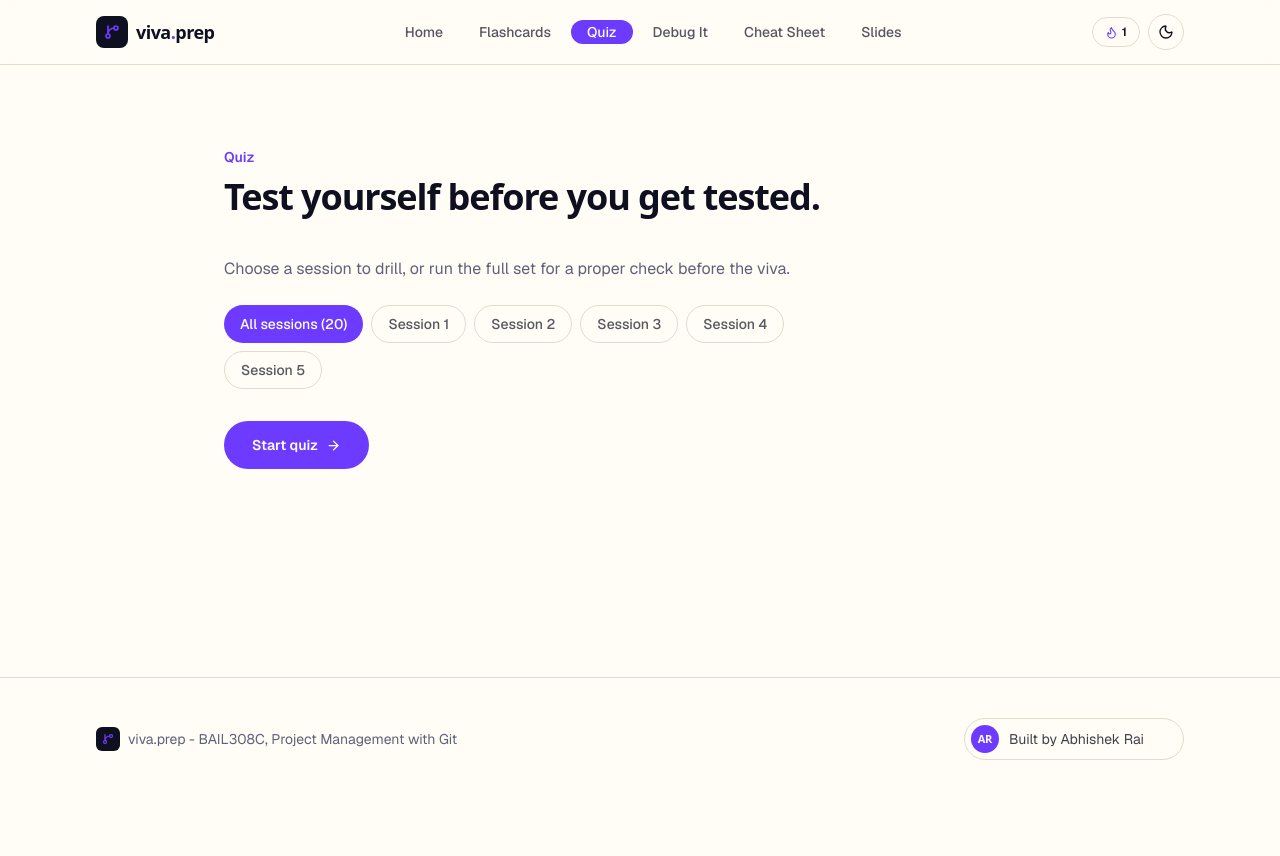
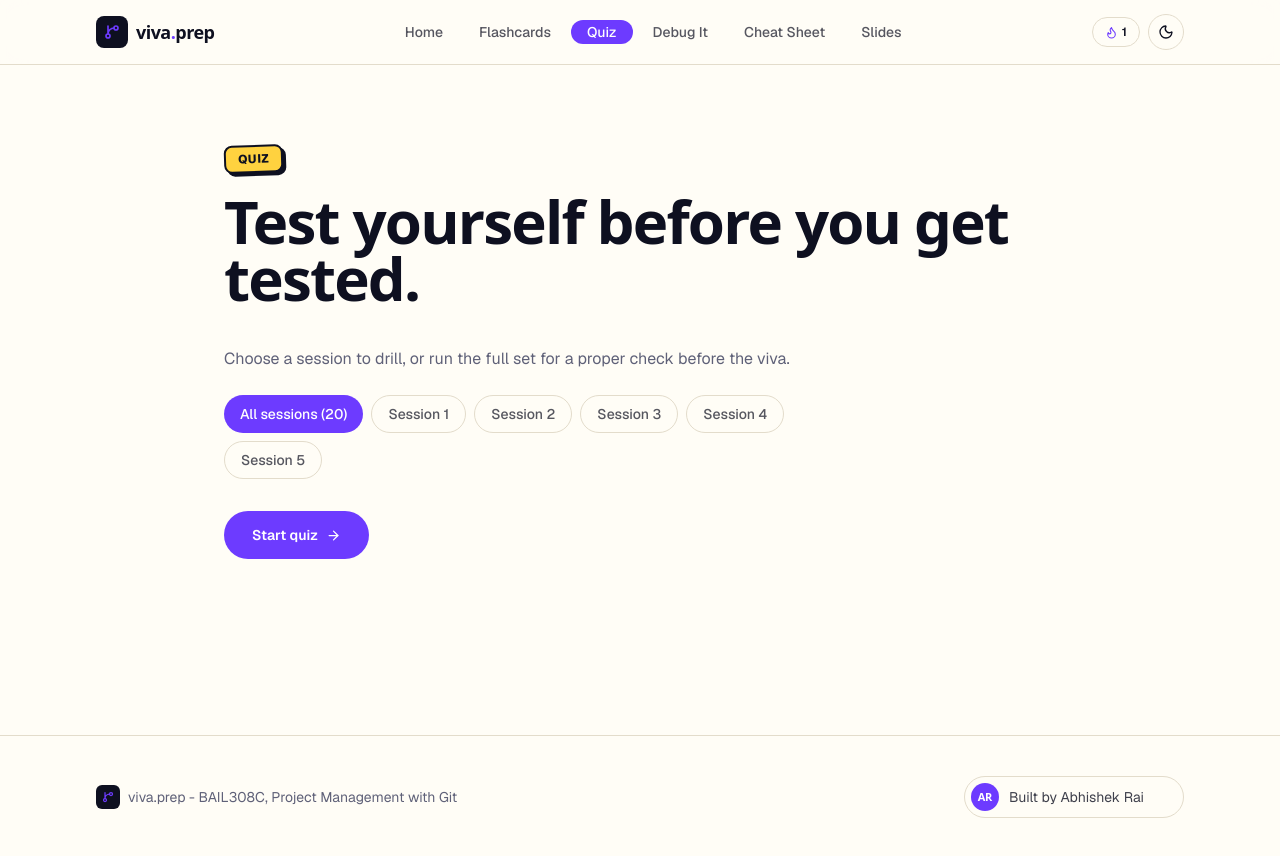
Before and after one commit to Abhirai2006/git-and-GitHub, a Next.js app: page /quiz in a window 1280 px wide. Before the commit the page ends 800 px from the top, so only its background shows below. Built offline with nearby package versions, Linux system fonts and the light colour scheme.

Commit message:
Update page.tsx

```diff
--- a/app/quiz/page.tsx
+++ b/app/quiz/page.tsx
@@ -3,8 +3,8 @@ import QuizRunner from "@/components/QuizRunner";
 export default function QuizPage() {
   return (
     <section className="mx-auto max-w-4xl px-5 sm:px-8 py-14 sm:py-20">
-      <span className="text-sm font-semibold text-accent">Quiz</span>
-      <h1 className="font-display text-3xl sm:text-4xl font-medium mt-2 mb-10">
+      <span className="sticker inline-block -rotate-2 rounded-lg bg-pop-sun px-3 py-1 text-xs font-extrabold uppercase tracking-wider text-ink">Quiz</span>
+      <h1 className="font-display text-4xl sm:text-6xl leading-[0.95] mt-5 mb-10">
         Test yourself before you get tested.
       </h1>
       <QuizRunner />
```
